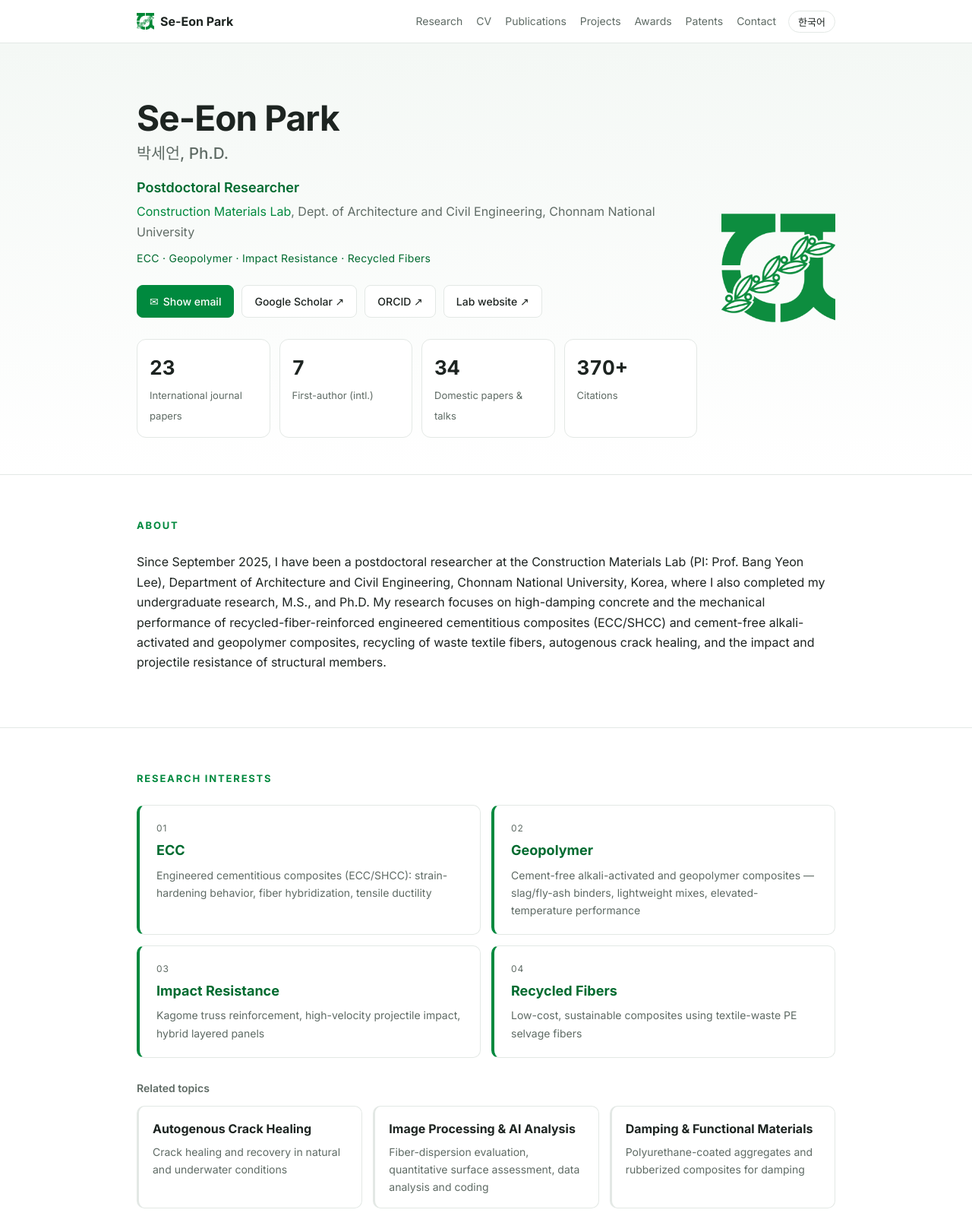
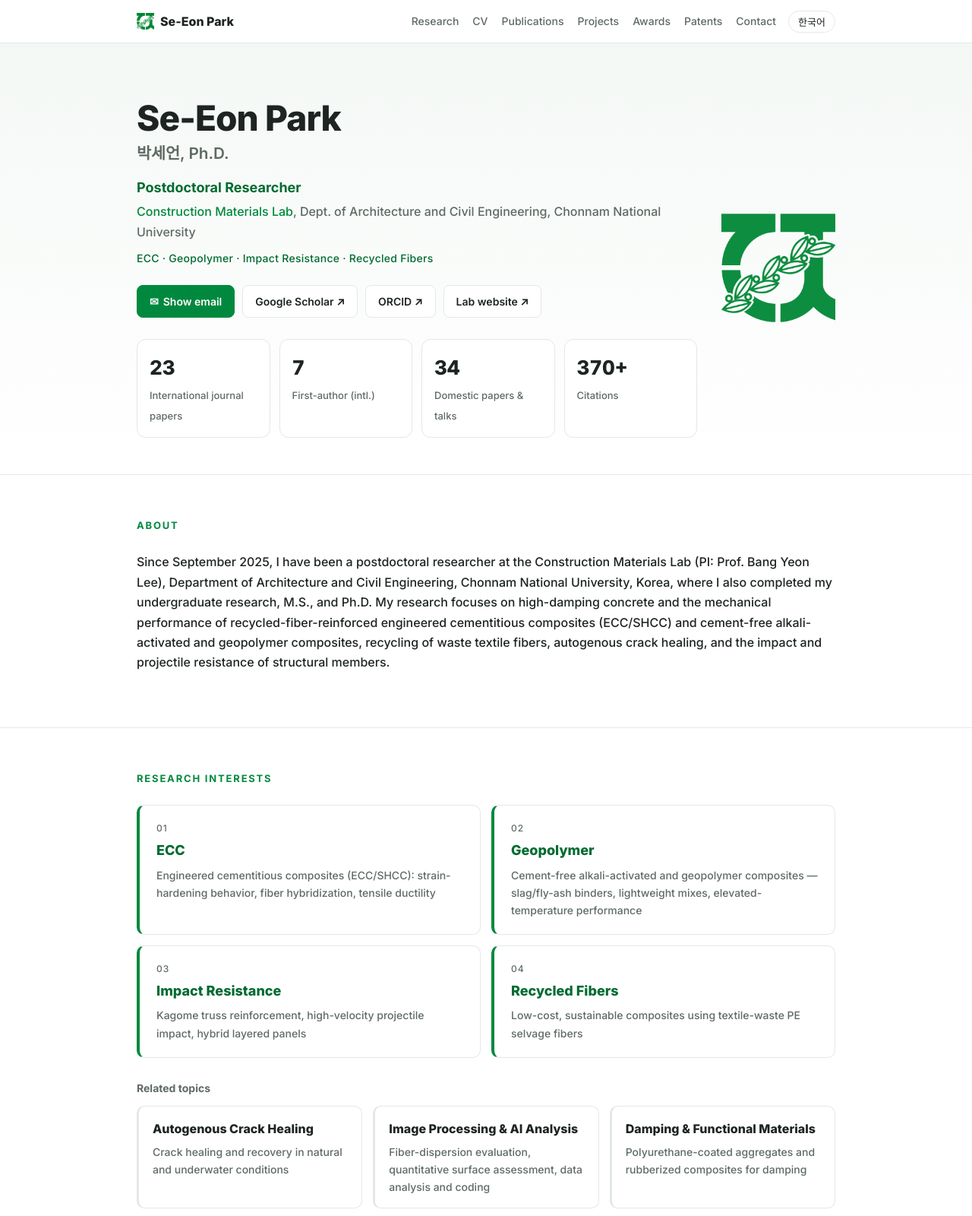
Before and after one commit to UN6282/UN6282.github.io, a plain HTML site: page index.html in a window 1280 px wide. Shown: the top 1600 px of the page at 76% size. Drawn offline with Linux system fonts and the light colour scheme.

Commit message:
Increase font weights one step for readability

```diff
--- a/index.html
+++ b/index.html
@@ -7,18 +7,20 @@
 <meta name="description" content="Se-Eon Park, Postdoctoral Researcher at Chonnam National University — engineered cementitious composites, alkali-activated and geopolymer composites, recycled fibers, impact-resistant structures.">
 <link rel="icon" href="assets/symbol.png">
 <link rel="preconnect" href="https://fonts.googleapis.com">
-<link href="https://fonts.googleapis.com/css2?family=Noto+Sans+KR:wght@300;400;500;700&family=Inter:wght@400;500;600;700&display=swap" rel="stylesheet">
+<link href="https://fonts.googleapis.com/css2?family=Noto+Sans+KR:wght@400;500;600;700;800&family=Inter:wght@400;500;600;700;800&display=swap" rel="stylesheet">
 <style>
 :root{--green:#00893E;--green-d:#006B30;--ink:#1d2421;--muted:#5f6b65;--line:#e3e8e5;--bg:#ffffff;--soft:#f4f8f5;--card:#ffffff}
 @media (prefers-color-scheme:dark){:root{--ink:#e8eee9;--muted:#9fb0a6;--line:#2a3430;--bg:#111614;--soft:#18201c;--card:#161d1a;--green:#2fb36a;--green-d:#5fd08f}}
 *{box-sizing:border-box}
 html{scroll-behavior:smooth}
-body{margin:0;background:var(--bg);color:var(--ink);font-family:Inter,"Noto Sans KR",system-ui,sans-serif;line-height:1.65;-webkit-font-smoothing:antialiased}
+body{margin:0;background:var(--bg);color:var(--ink);font-family:Inter,"Noto Sans KR",system-ui,sans-serif;line-height:1.65;-webkit-font-smoothing:antialiased;font-weight:500}
+b,strong,h1,h3{font-weight:800}
+.tl b{font-weight:700}
 a{color:var(--green);text-decoration:none}a:hover{text-decoration:underline}
 .wrap{max-width:960px;margin:0 auto;padding:0 20px}
 header.nav{position:sticky;top:0;z-index:10;background:color-mix(in srgb,var(--bg) 88%,transparent);backdrop-filter:blur(8px);border-bottom:1px solid var(--line)}
 header.nav .wrap{display:flex;align-items:center;gap:16px;height:56px}
-.brand{font-weight:700;color:var(--ink);display:flex;align-items:center;gap:8px;white-space:nowrap}
+.brand{font-weight:800;color:var(--ink);display:flex;align-items:center;gap:8px;white-space:nowrap}
 .brand img{height:22px}
 nav.links{margin-left:auto;display:flex;gap:18px;font-size:14px}
 nav.links a{color:var(--muted)}nav.links a:hover{color:var(--green);text-decoration:none}
@@ -27,11 +29,11 @@ nav.links a{color:var(--muted)}nav.links a:hover{color:var(--green);text-decorat
 .hero{padding:72px 0 48px;border-bottom:1px solid var(--line);background:linear-gradient(180deg,var(--soft),var(--bg))}
 .hero .wrap{display:grid;grid-template-columns:1fr auto;gap:32px;align-items:center}
 .hero h1{font-size:clamp(32px,5vw,46px);margin:0;letter-spacing:-.02em;line-height:1.15}
-.hero h1 small{display:block;font-size:.45em;color:var(--muted);font-weight:500;letter-spacing:0;margin-top:8px}
-.role{margin:18px 0 4px;font-size:18px;font-weight:600;color:var(--green-d)}
+.hero h1 small{display:block;font-size:.45em;color:var(--muted);font-weight:600;letter-spacing:0;margin-top:8px}
+.role{margin:18px 0 4px;font-size:18px;font-weight:700;color:var(--green-d)}
 .aff{color:var(--muted);margin:0}
 .btns{display:flex;flex-wrap:wrap;gap:10px;margin-top:24px}
-.btn{display:inline-flex;align-items:center;gap:6px;padding:9px 16px;border-radius:8px;border:1px solid var(--line);background:var(--card);color:var(--ink);font-size:14px;font-weight:500}
+.btn{display:inline-flex;align-items:center;gap:6px;padding:9px 16px;border-radius:8px;border:1px solid var(--line);background:var(--card);color:var(--ink);font-size:14px;font-weight:600}
 .btn.primary{background:var(--green);border-color:var(--green);color:#fff}
 .btn:hover{text-decoration:none;border-color:var(--green)}
 .hero .mark{width:150px;opacity:.95}
@@ -52,7 +54,7 @@ h2{font-size:13px;letter-spacing:.14em;text-transform:uppercase;color:var(--gree
 .topics.core .topic{border-left-width:4px;padding:20px 22px}
 .topics.core .topic h3{font-size:18px;color:var(--green-d)}
 .topics.core .topic .tag{display:block;font-size:12px;letter-spacing:.08em;text-transform:uppercase;color:var(--muted);margin-bottom:4px}
-.subh{font-size:14px;font-weight:600;color:var(--muted);margin:28px 0 12px}
+.subh{font-size:14px;font-weight:700;color:var(--muted);margin:28px 0 12px}
 .topics.minor .topic{border-left-color:var(--line)}
 .kwline{margin:10px 0 0;font-size:14px;letter-spacing:.02em;color:var(--green-d)}
 .tl{list-style:none;margin:0 0 8px;padding:0}
@@ -64,13 +66,13 @@ h3.sub{font-size:15px;margin:22px 0 6px;color:var(--ink)}h3.sub:first-of-type{ma
 .filters{display:flex;flex-wrap:wrap;gap:8px;margin-bottom:20px}
 .chip{border:1px solid var(--line);background:var(--card);color:var(--ink);border-radius:999px;padding:5px 14px;font-size:13px;cursor:pointer}
 .chip.on{background:var(--green);border-color:var(--green);color:#fff}
-.year{font-weight:700;font-size:15px;margin:28px 0 8px;color:var(--muted)}
+.year{font-weight:800;font-size:15px;margin:28px 0 8px;color:var(--muted)}
 .pub{padding:12px 0;border-top:1px solid var(--line)}
-.pub .t{font-weight:600}
+.pub .t{font-weight:700}
 .pub .a{font-size:14px;color:var(--muted)}
 .pub .a b{color:var(--ink)}
 .pub .v{font-size:14px;font-style:italic}
-.badge{display:inline-block;font-size:11px;font-weight:600;padding:1px 8px;border-radius:999px;background:color-mix(in srgb,var(--green) 14%,transparent);color:var(--green-d);margin-left:6px;font-style:normal;vertical-align:1px}
+.badge{display:inline-block;font-size:11px;font-weight:700;padding:1px 8px;border-radius:999px;background:color-mix(in srgb,var(--green) 14%,transparent);color:var(--green-d);margin-left:6px;font-style:normal;vertical-align:1px}
 .contact{display:grid;grid-template-columns:repeat(auto-fit,minmax(240px,1fr));gap:16px}
 .contact div{background:var(--card);border:1px solid var(--line);border-radius:12px;padding:18px}
 .contact span{display:block;font-size:12px;color:var(--muted);text-transform:uppercase;letter-spacing:.1em;margin-bottom:4px}
```
